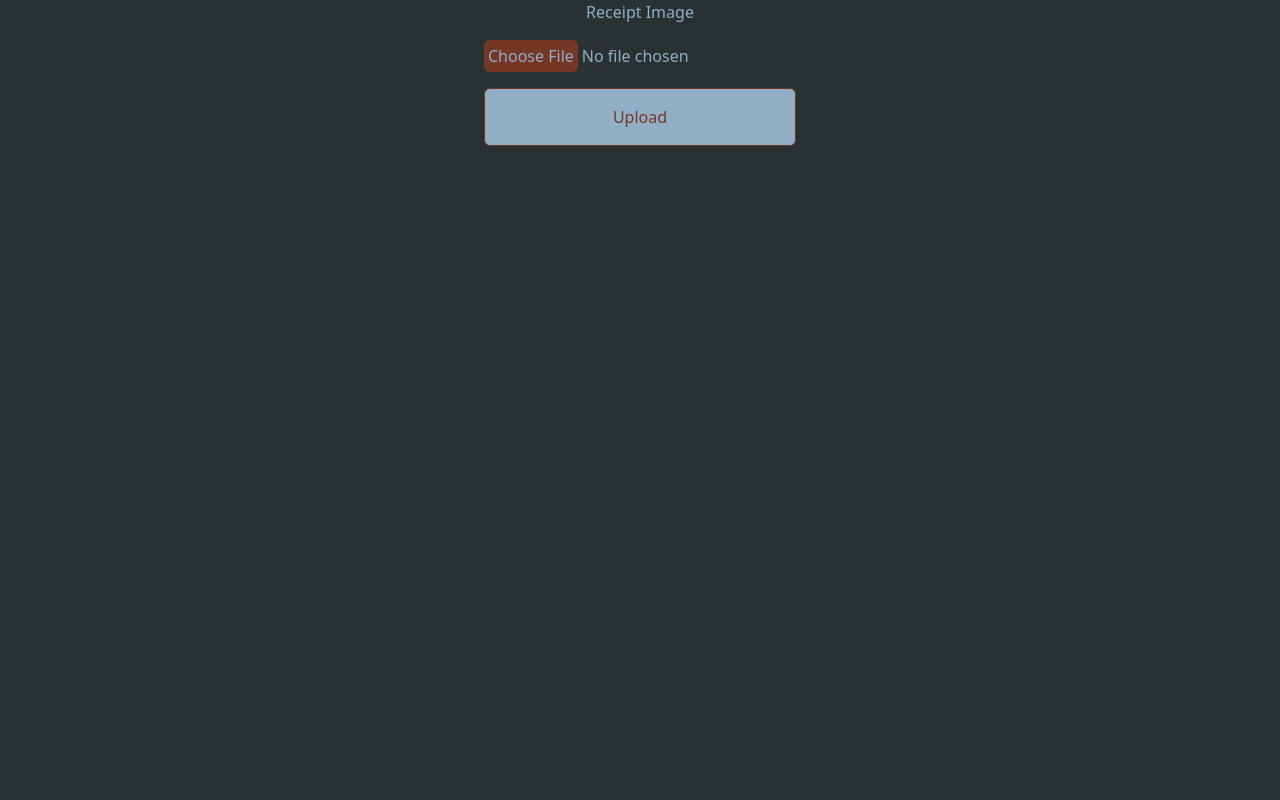
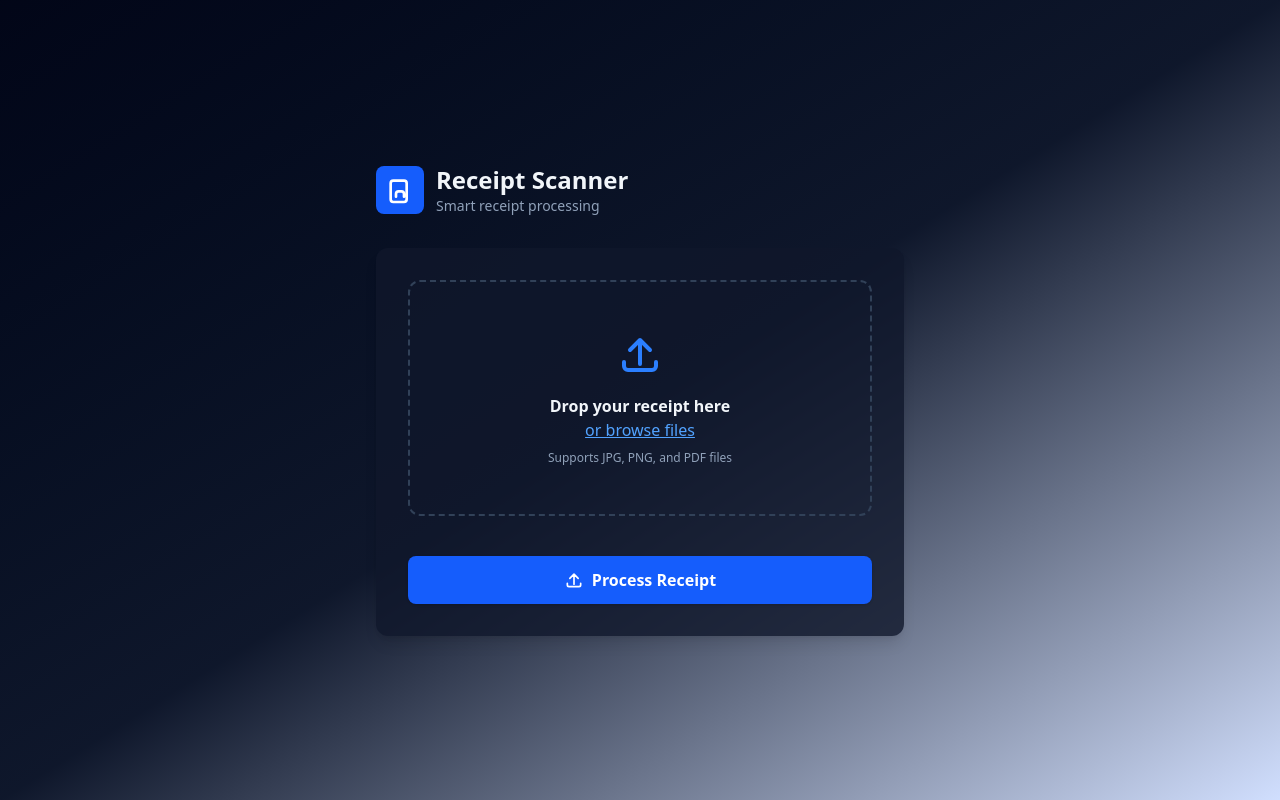
Before and after one commit to dphoria/bill, a Flask app: page / in a window 1280 px wide. Run offline with Flask 3, Linux system fonts and the light colour scheme; style sheets or scripts are compiled from the project's sources; parts of the project's set-up code (start-up, migrations or seed data) failed here and were passed over.

Commit message:
removed unnecessary text

```diff
--- a/src/ui/templates/index.html
+++ b/src/ui/templates/index.html
@@ -4,27 +4,52 @@
 <head>
   <meta charset="utf-8">
   <meta name="viewport" content="width=device-width, initial-scale=1, shrink-to-fit=no">
-  <title>Receipt</title>
+  <title>Receipt Scanner</title>
   <link rel="stylesheet" href="{{ url_for('static', filename='output.css') }}">
 </head>
 
-<body class="bg-charcoal text-sky flex justify-center h-screen text-center">
-  <div class="flex flex-col items-center space-y-4 border-collapse">
-    <h1>Receipt Image</h1>
-    <form method="post" enctype="multipart/form-data" class="flex flex-col items-center space-y-4 border-collapse">
-      <input type="file" name="file" id="file" class="block w-full file:rounded-md file:border-0 file:bg-rust file:p-1">
-      <input type="submit" value="Upload" class="block w-full border p-4 rounded-md text-rust bg-sky">
+<body class="min-h-screen bg-gradient-to-br from-slate-950 via-slate-900 to-blue-600/20 flex flex-col items-center justify-center text-slate-100">
+  <div class="w-full max-w-xl mx-auto p-6">
+    <div class="flex items-center mb-8">
+      <div class="bg-blue-600 rounded-lg p-2 mr-3">
+        <svg class="w-8 h-8 text-white" fill="none" stroke="currentColor" viewBox="0 0 24 24">
+          <path stroke-linecap="round" stroke-linejoin="round" stroke-width="2" d="M9 17v-2a2 2 0 012-2h2a2 2 0 012 2v2m-6 4h6a2 2 0 002-2V7a2 2 0 00-2-2H7a2 2 0 00-2 2v12a2 2 0 002 2z" />
+        </svg>
+      </div>
+      <div>
+        <h1 class="text-2xl font-bold">Receipt Scanner</h1>
+        <p class="text-sm text-slate-400">Smart receipt processing</p>
+      </div>
+    </div>
+    <div class="bg-slate-900/80 rounded-xl shadow-lg p-8 flex flex-col items-center">
+      <form method="post" enctype="multipart/form-data" class="w-full flex flex-col items-center">
+        <label for="file" class="file-upload-area w-full flex flex-col items-center justify-center border-2 border-dashed border-slate-700 rounded-xl py-12 mb-6 cursor-pointer transition-colors hover:border-blue-500 hover:bg-slate-800/50">
+          <svg class="w-12 h-12 text-blue-500 mb-4" fill="none" stroke="currentColor" viewBox="0 0 24 24">
+            <path stroke-linecap="round" stroke-linejoin="round" stroke-width="2" d="M4 16v2a2 2 0 002 2h12a2 2 0 002-2v-2M7 10l5-5m0 0l5 5m-5-5v12" />
+          </svg>
+          <span class="font-semibold">Drop your receipt here</span>
+          <span class="text-blue-400 underline cursor-pointer">or browse files</span>
+          <span class="text-xs text-slate-400 mt-2">Supports JPG, PNG, and PDF files</span>
+          <input type="file" name="file" id="file" class="hidden">
+        </label>
+        <button type="submit" class="w-full mt-4 bg-blue-600 hover:bg-blue-700 text-white font-semibold py-3 rounded-lg shadow transition-colors flex items-center justify-center">
+          <svg class="w-5 h-5 mr-2" fill="none" stroke="currentColor" viewBox="0 0 24 24">
+            <path stroke-linecap="round" stroke-linejoin="round" stroke-width="2" d="M4 16v2a2 2 0 002 2h12a2 2 0 002-2v-2M7 10l5-5m0 0l5 5m-5-5v12" />
+          </svg>
+          Process Receipt
+        </button>
       </form>
       {% with messages = get_flashed_messages() %}
       {% if messages %}
-    <ul class="w-full mx-auto">
+      <ul class="w-full mx-auto mt-4">
         {% for message in messages %}
-      <li>{{ message }}</li>
+        <li class="text-red-400">{{ message }}</li>
         {% endfor %}
       </ul>
       {% endif %}
       {% endwith %}
     </div>
+  </div>
 </body>
 
 </html>
```
Lines whose indentation alone changed are shown as unchanged.
